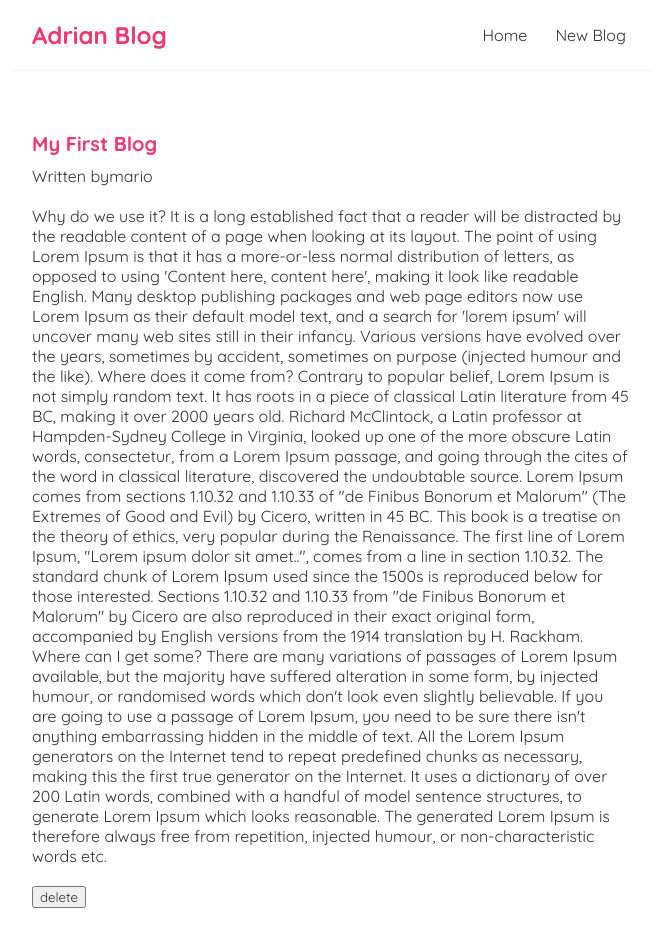
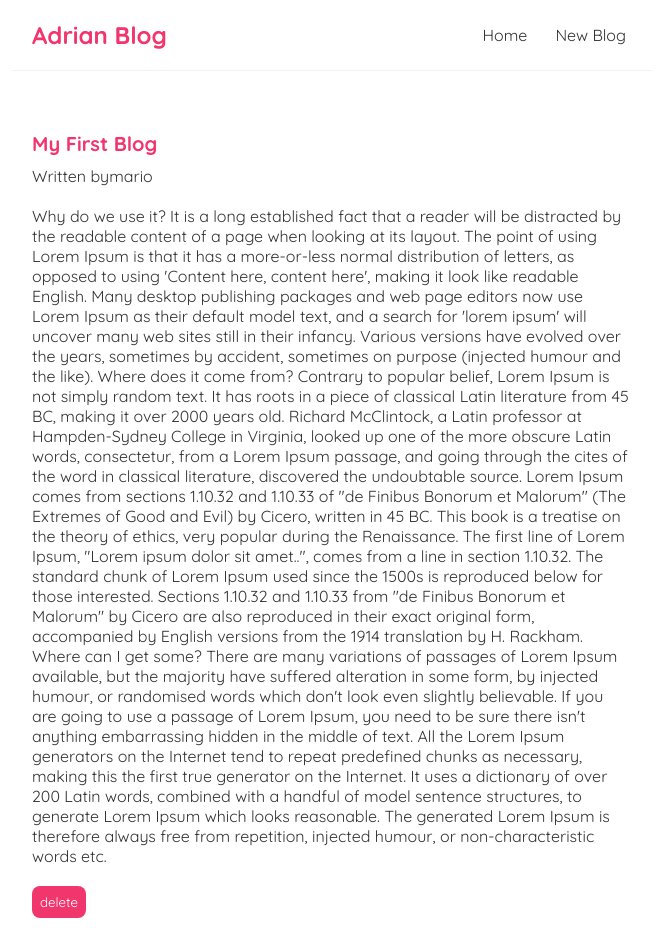
Before and after one commit to Adriantutuianu/react-2022, a React (Create React App) app: page /blogs/1 in a window 1280 px wide. Shown: the top 952 px of the page, without its empty margins (308-967 px from the left). Built offline with nearby package versions, Linux system fonts and the light colour scheme; data requests are answered from the project's data file.

Commit message:
Added style

```diff
--- a/src/index.css
+++ b/src/index.css
@@ -61,14 +61,14 @@
 .blog-details div {
   margin: 20px 0;
 }
-/* .blog-details button {
+.blog-details button {
   background: #f1356d;
   color: #fff;
   border: 0;
   padding: 8px;
   border-radius: 8px;
   cursor: pointer;
-} */
+}
 
 /* create new blog form */
 .create {
```
